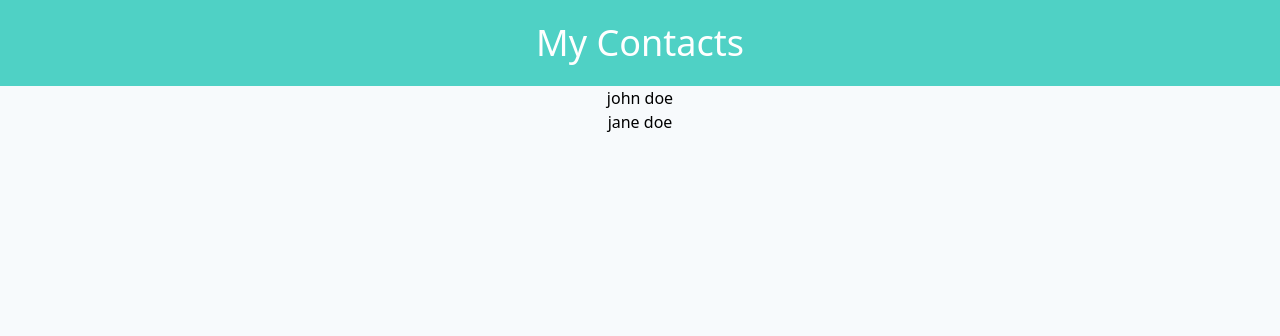
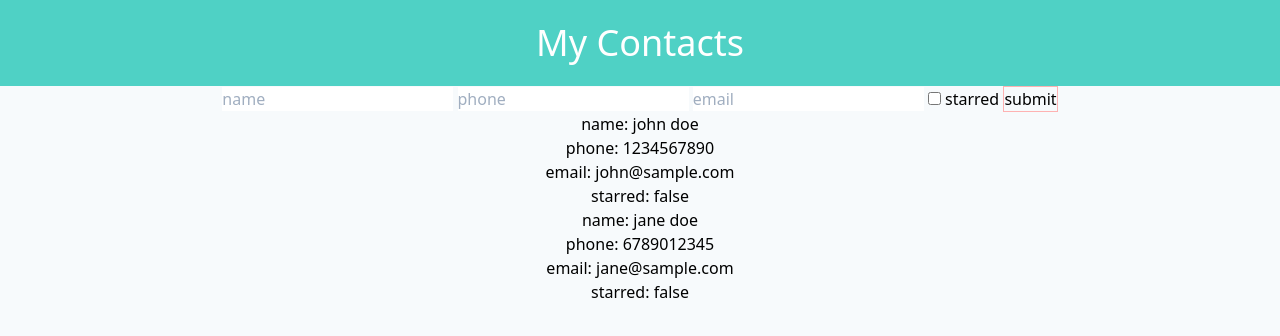
Before and after one commit to gmahima/svelte-contacts, a Svelte app: page / in a window 1280 px wide. Shown: the top 336 px of the page. Built offline with nearby package versions, Linux system fonts and the light colour scheme.

Commit message:
add input form

```diff
--- a/src/AddContactForm.svelte
+++ b/src/AddContactForm.svelte
@@ -2,6 +2,25 @@
     import contacts from './stores/contacts'
     console.log($contacts)
     console.log(contacts)
+    let name;
+    let phone;
+    let email;
+    let starred=false;
+    const handleSubmit = (e) => {
+        e.preventDefault()
+
+        contacts.addContact({name, phone, email, starred})
+    }
 </script>
 
-<div></div>
+<form on:submit={handleSubmit}>
+    <input bind:value={name} placeholder="name">
+    <input type="tel" bind:value={phone} placeholder="phone">
+    <input type="email" bind:value={email} placeholder="email">
+    <label>
+        <input type="checkbox" bind:value={starred}>
+        starred
+    </label>
+
+    <button type="submit" class="border border-red-300">submit</button>
+</form>
--- a/src/App.svelte
+++ b/src/App.svelte
@@ -14,6 +14,7 @@
 
 <div class="bg-gray-100 rounded-lg text-center h-full min-h-screen flex flex-col ">
 	<h1 class="bg-teal-400 p-4 sm:text-4xl text-white capitalize">My contacts</h1>
+	<AddContactForm />
 	<ContactList />
-	<AddContactForm />
+
 </div>
--- a/src/ContactList.svelte
+++ b/src/ContactList.svelte
@@ -6,6 +6,9 @@
 
 <div>
     {#each $contacts as c}
-        <p>{c.name}</p>
+        <div><span>name</span>: <span>{c.name}</span></div>
+        <div><span>phone</span>: <span>{c.phone}</span></div>
+        <div><span>email</span>: <span>{c.email}</span></div>
+        <div><span>starred</span>: <span>{c.starred}</span></div>
     {/each}
 </div>
--- a/src/stores/contacts.js
+++ b/src/stores/contacts.js
@@ -2,12 +2,12 @@ import { writable } from 'svelte/store';
 
 const InitialContacts = [
     {   name: 'john doe',
-        ph: '1234567890',
+        phone: '1234567890',
         email: 'john@sample.com',
         starred: false
     },
     {   name: 'jane doe',
-        ph: '6789012345',
+        phone: '6789012345',
         email: 'jane@sample.com',
         starred: false
     }
@@ -15,7 +15,10 @@ const InitialContacts = [
 const {subscribe, set, update} = writable(InitialContacts)
 
 const addContact = (contact) => {
-    update(contacts => [...contacts, contact])
+    if(contact.starred === undefined) {
+        contact.starred = false
+    }
+    update(contacts => [contact, ...contacts])
 }
 
 export default {addContact, subscribe}
```
